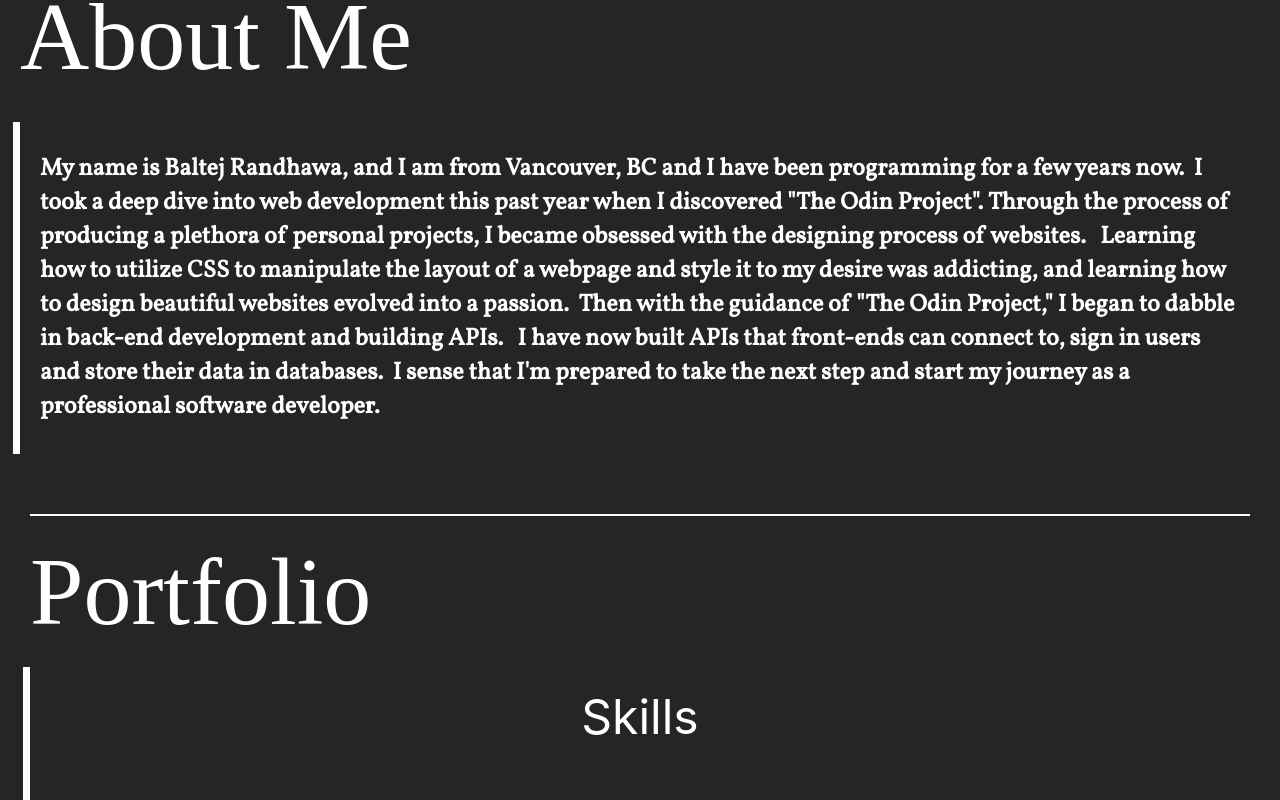
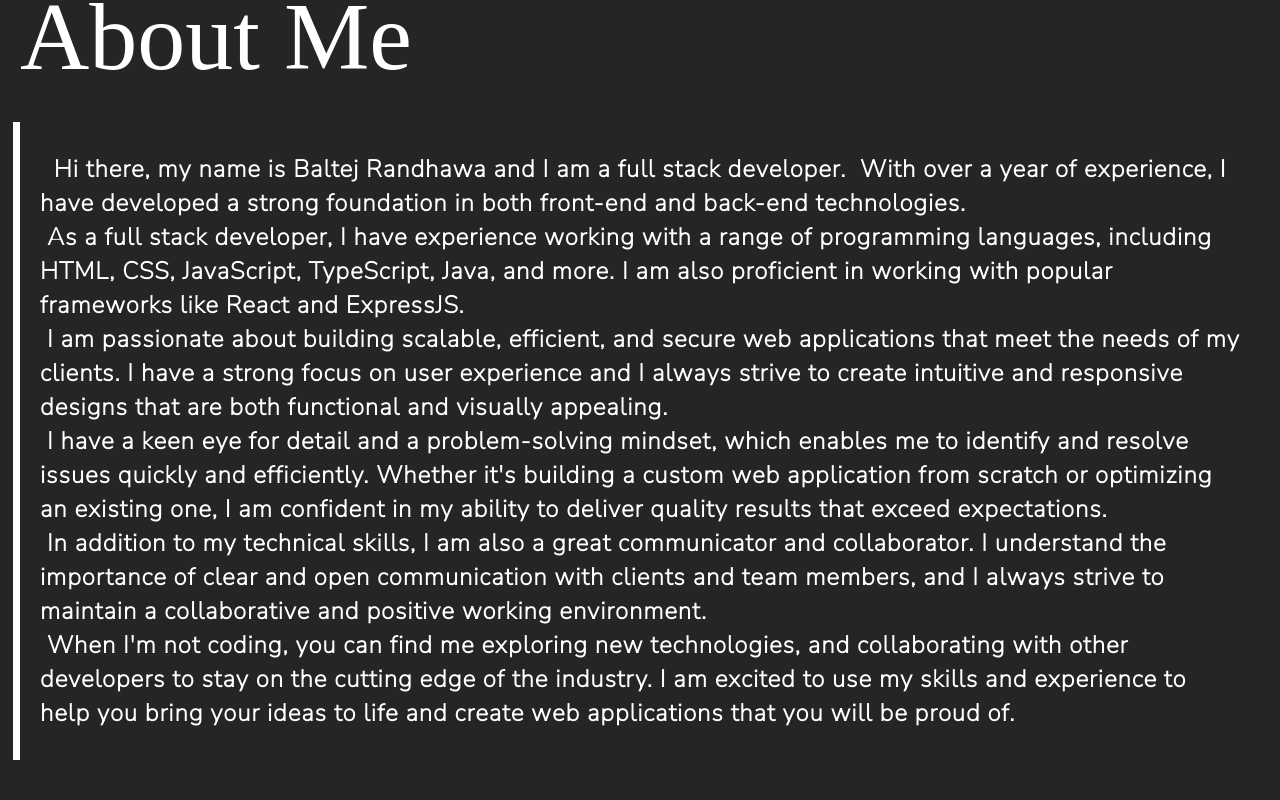
Before and after one commit to brandhawa99/project_portfolio, a React (Create React App) app: page / in a window 1280 px wide. Shown: the part 980-1780 px from the top of the page. Built offline with nearby package versions, Linux system fonts and the light colour scheme; the HTML template or start-up script is replaced by a standard one; a web font is replaced by a local one.

Commit message:
updated about me

```diff
--- a/src/components/About/About.js
+++ b/src/components/About/About.js
@@ -10,11 +10,15 @@ const About = () => {
   const twoRef = useRef(null);
   const threeRef = useRef(null);
   const fourRef = useRef(null);
+  const fiveRef = useRef(null);
+  const sixRef = useRef(null);
   useEffect(() => {
     const el = oneRef.current;
     const el2 = twoRef.current;
     const el3 = threeRef.current;
     const el4 = fourRef.current;
+    const el5 = fiveRef.current;
+    const el6 = sixRef.current;
     gsap.fromTo(
       el,
       {
@@ -82,6 +86,40 @@ const About = () => {
         },
       }
     );
+    gsap.fromTo(
+      el5,
+      {
+        opacity: 0,
+        y: -100,
+      },
+      {
+        y: 0,
+        opacity: 1,
+        delay: 1.75,
+        duration: 2,
+        scrollTrigger: {
+          trigger: el,
+          start: "top bottom",
+        },
+      }
+    );
+    gsap.fromTo(
+      el6,
+      {
+        opacity: 0,
+        y: -100,
+      },
+      {
+        y: 0,
+        opacity: 1,
+        delay: 1.75,
+        duration: 2,
+        scrollTrigger: {
+          trigger: el,
+          start: "top bottom",
+        },
+      }
+    );
   }, []);
 
   return (
@@ -90,29 +128,27 @@ const About = () => {
 
       <HeaderText text="About Me" />
       <div className={styles.text}>
-        <span ref={oneRef}>
-          My name is Baltej Randhawa, and I am from Vancouver, BC and I have
-          been programming for a few years now.&nbsp; I took a deep dive into
-          web development this past year when I discovered "The Odin
-          Project".&nbsp;
-        </span>
-        <span ref={twoRef}>
-          Through the process of producing a plethora of personal projects, I
-          became obsessed with the designing process of websites. &nbsp;
-          Learning how to utilize CSS to manipulate the layout of a webpage and
-          style it to my desire was addicting, and learning how to design
-          beautiful websites evolved into a passion. &nbsp;
-        </span>
-        <span ref={threeRef}>
-          Then with the guidance of "The Odin Project," I began to dabble in
-          back-end development and building APIs. &nbsp; I have now built APIs
-          that front-ends can connect to, sign in users and store their data in
-          databases. &nbsp;
-        </span>
-        <span ref={fourRef}>
-          I sense that I'm prepared to take the next step and start my journey
-          as a professional software developer.
-        </span>
+        <div ref={oneRef}>
+          &nbsp; Hi there, my name is Baltej Randhawa and I am a full stack developer.&nbsp;
+          With over a year of experience, I have developed a strong foundation in both front-end
+          and back-end technologies.&nbsp;
+        </div>
+        <div ref={twoRef}>
+          &nbsp;As a full stack developer, I have experience working with a range of programming languages, including HTML, CSS, JavaScript, TypeScript, Java, and more. I am also proficient in working with popular frameworks like React and ExpressJS.&nbsp;
+        </div>
+        <div ref={threeRef}>
+          &nbsp;I am passionate about building scalable, efficient, and secure web applications that meet the needs of my clients. I have a strong focus on user experience and I always strive to create intuitive and responsive designs that are both functional and visually appealing.
+
+        </div>
+        <div ref={fourRef}>
+          &nbsp;I have a keen eye for detail and a problem-solving mindset, which enables me to identify and resolve issues quickly and efficiently. Whether it's building a custom web application from scratch or optimizing an existing one, I am confident in my ability to deliver quality results that exceed expectations.
+        </div>
+        <div ref={fiveRef}>
+          &nbsp;In addition to my technical skills, I am also a great communicator and collaborator. I understand the importance of clear and open communication with clients and team members, and I always strive to maintain a collaborative and positive working environment.
+        </div>
+        <div ref={sixRef}>
+          &nbsp;When I'm not coding, you can find me exploring new technologies, and collaborating with other developers to stay on the cutting edge of the industry. I am excited to use my skills and experience to help you bring your ideas to life and create web applications that you will be proud of.
+        </div>
       </div>
     </div>
   );
--- a/src/components/About/About.module.css
+++ b/src/components/About/About.module.css
@@ -1,7 +1,9 @@
 @import url('https://fonts.googleapis.com/css2?family=Vollkorn&display=swap');
-.mainContainer{
+@import url('https://fonts.googleapis.com/css2?family=Nunito+Sans:wght@200&display=swap');
+
+.mainContainer {
   display: flex;
-  gap:30px;
+  gap: 30px;
   flex-direction: column;
   align-items: center;
   justify-content: center;
@@ -11,8 +13,9 @@
 
 }
 
-.text{
-  font-family: 'Vollkorn', serif;
+.text {
+  font-family: 'Nunito Sans', sans-serif;
+  letter-spacing: 1px;
   color: var(--accent);
   line-height: 34px;
   background-color: var(--primary);
@@ -22,13 +25,14 @@
   font-size: clamp(.7rem, calc(0.8rem + 0.98vw), 1.5rem);
   box-shadow: -7px 0px white;
 }
-.text>span{
-  display:inline;
+
+.text>span {
+  display: inline;
   text-overflow: wrap;
 }
 
-@media (max-width:600px){
-  .text{
+@media (max-width:600px) {
+  .text {
     text-overflow: wrap;
     box-shadow: none;
     padding: 0px 0px
```
